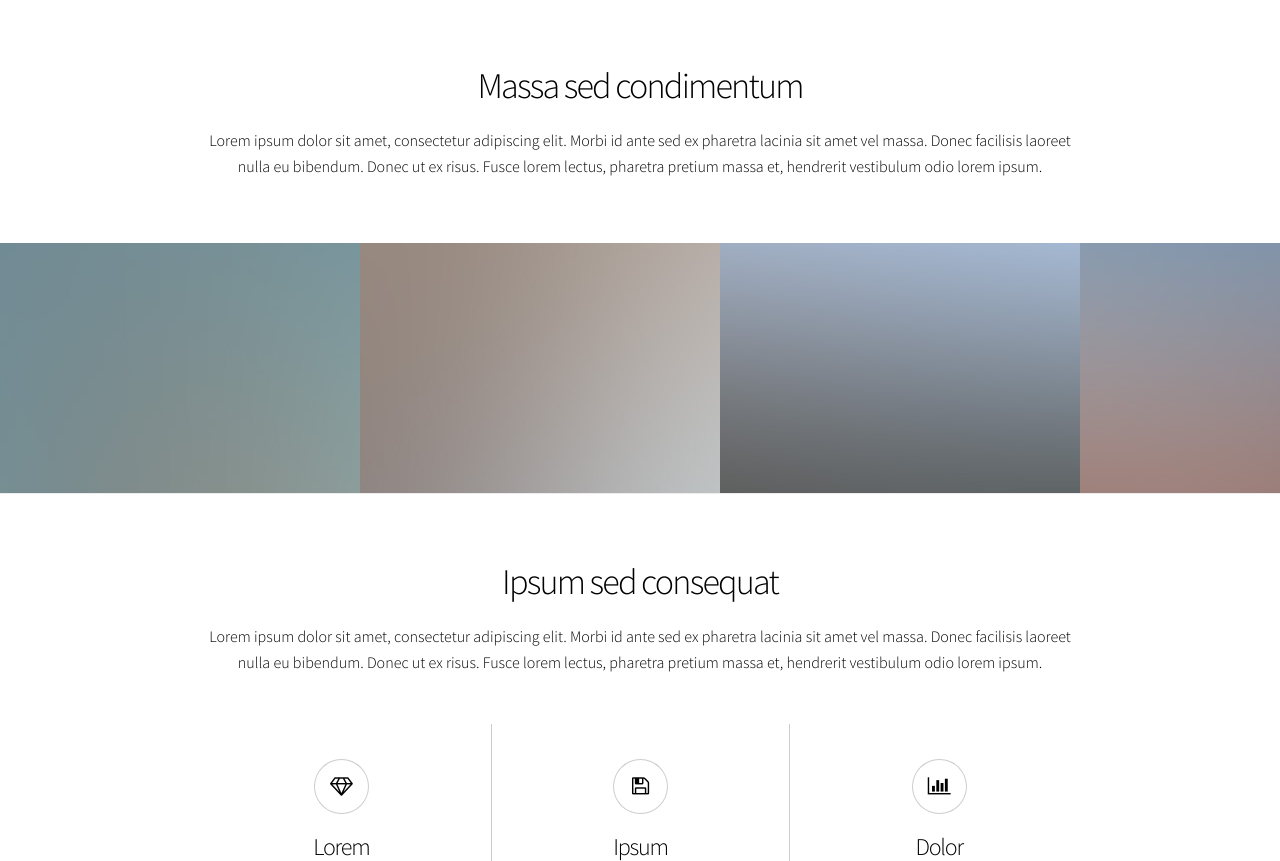
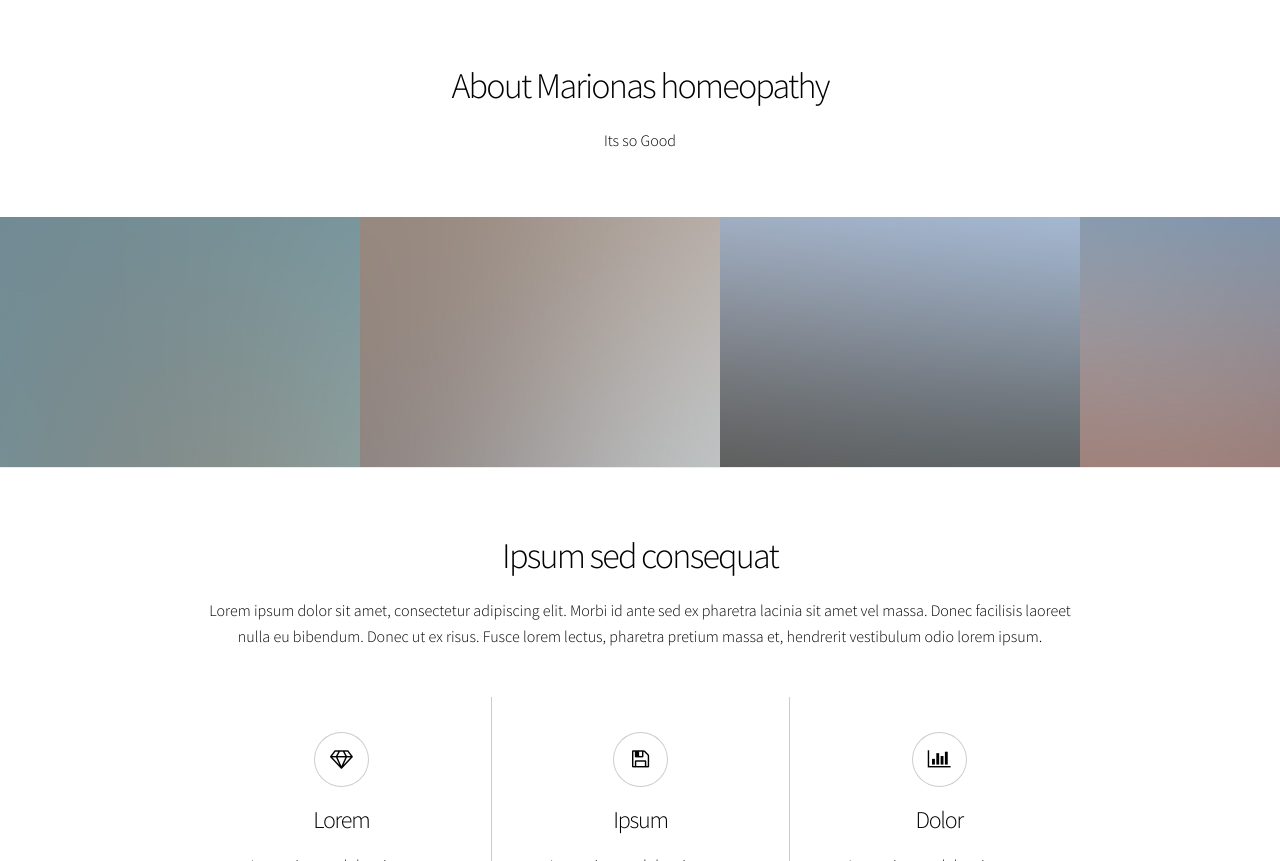
Before and after one commit to degzs101/mariona-new-site, a plain HTML site: page index.html in a window 1280 px wide. Shown: the part 1874-2735 px from the top of the page. Drawn offline with Linux system fonts and the light colour scheme; files whose address does not match are found by name.

Commit message:
Update index.html

```diff
--- a/index.html
+++ b/index.html
@@ -1,8 +1,6 @@
 <!DOCTYPE HTML>
 <!--
-	Story by HTML5 UP
-	html5up.net | @ajlkn
-	Free for personal and commercial use under the CCA 3.0 license (html5up.net/license)
+	Marionas homeopathy
 -->
 <html>
 	<head>
@@ -75,8 +73,8 @@
 				<!-- Five -->
 					<section class="wrapper style1 align-center">
 						<div class="inner">
-							<h2>Massa sed condimentum</h2>
-							<p>Lorem ipsum dolor sit amet, consectetur adipiscing elit. Morbi id ante sed ex pharetra lacinia sit amet vel massa. Donec facilisis laoreet nulla eu bibendum. Donec ut ex risus. Fusce lorem lectus, pharetra pretium massa et, hendrerit vestibulum odio lorem ipsum.</p>
+							<h2>About Marionas homeopathy </h2>
+							<p>Its so Good</p>
 						</div>
 
 						<!-- Gallery -->
```
